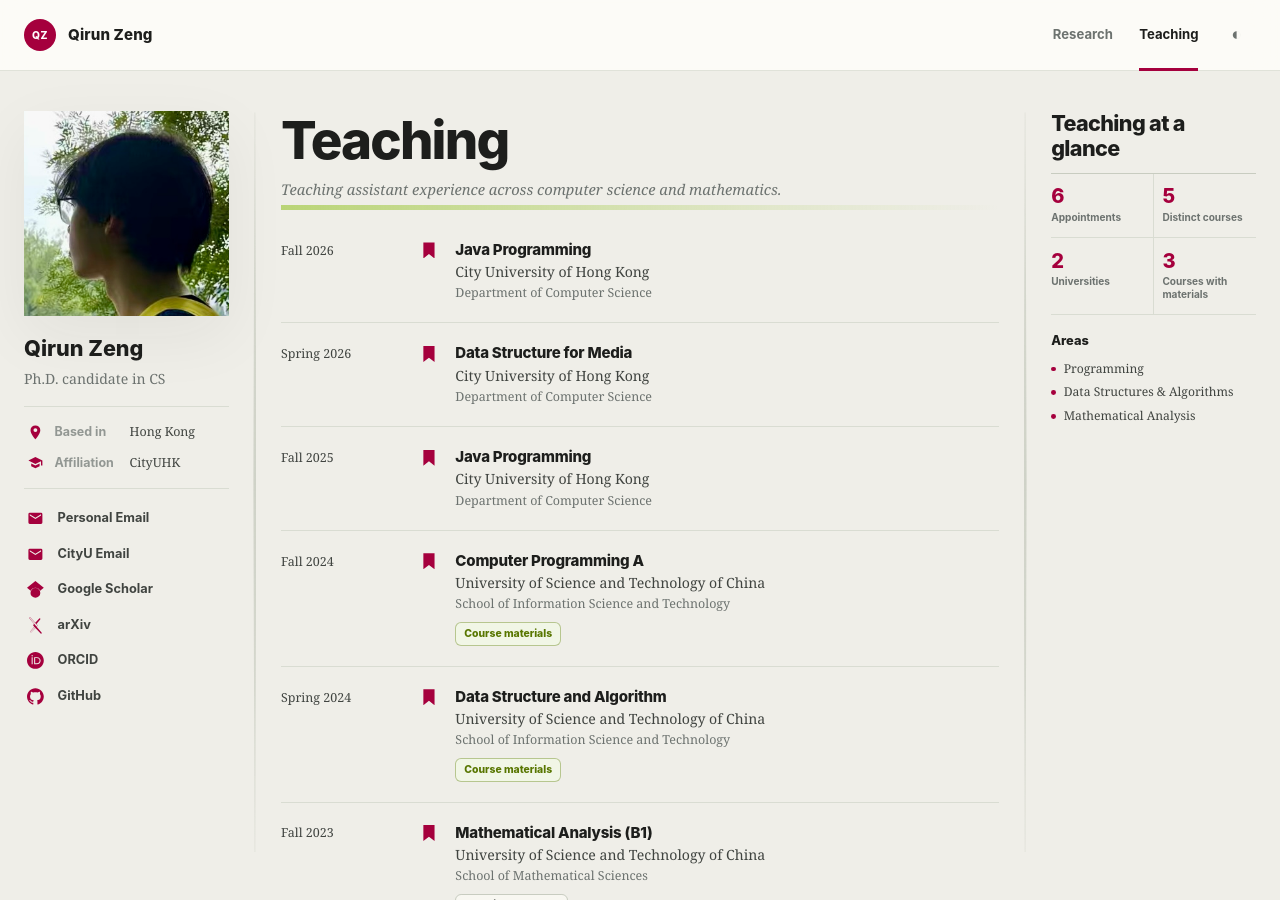
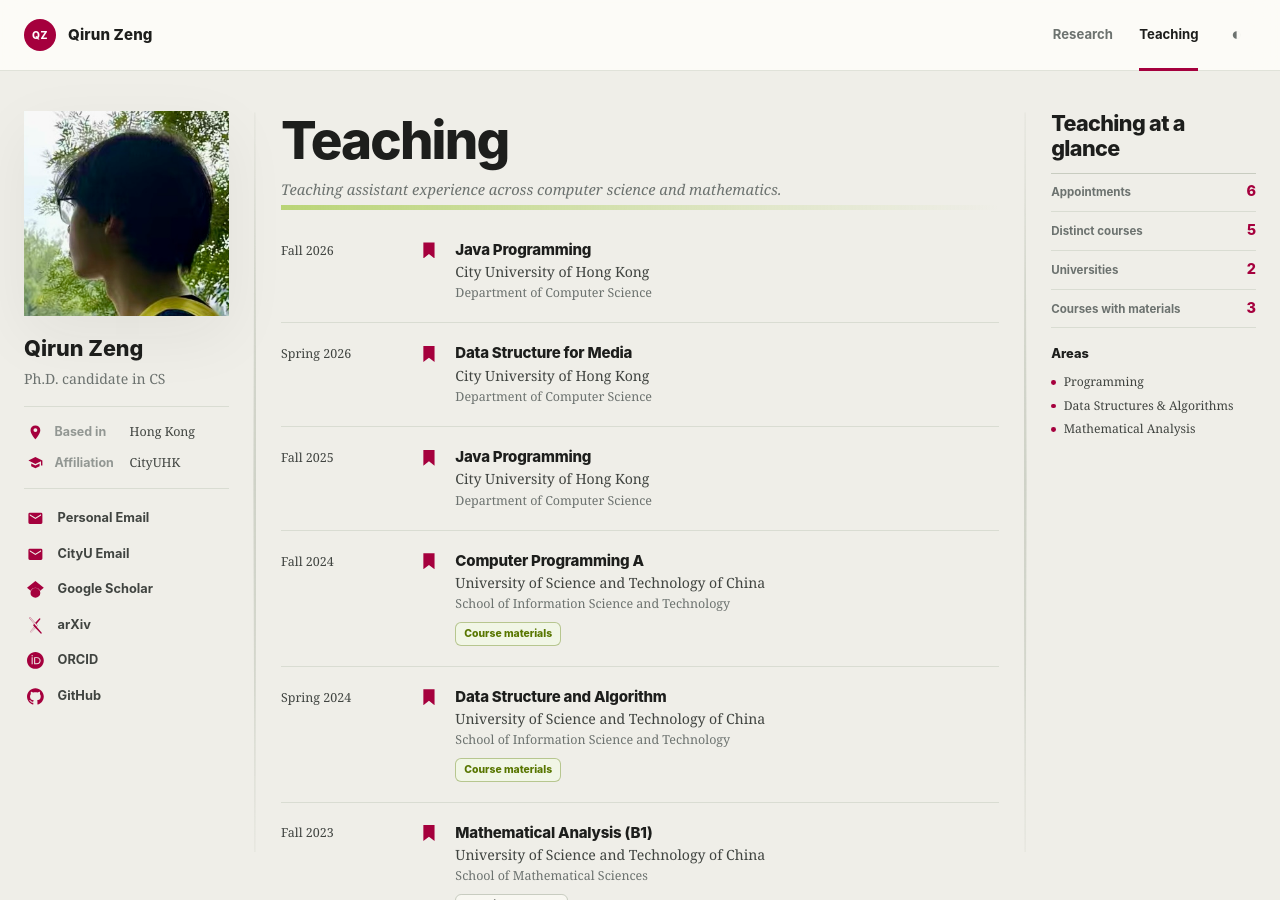
Before and after one commit to qirunzeng/qirunzeng.github.io, a Jekyll site: the page built from teaching.html, in a window 1280 px wide and 900 px high. Built offline with Jekyll 4.4.1, drawn with Linux system fonts in a browser that asks for light colours.

Commit message:
Simplify teaching metrics layout

```diff
--- a/assets/css/main.css
+++ b/assets/css/main.css
@@ -637,23 +637,16 @@ a {
 .rail-metrics {
   display: grid;
   margin: 0;
-  grid-template-columns: repeat(2, minmax(0, 1fr));
+  grid-template-columns: 1fr;
 }
 
 .rail-metrics div {
-  display: flex;
-  padding: 0.8rem 0;
-  flex-direction: column;
+  display: grid;
+  padding: 0.68rem 0;
+  align-items: baseline;
   border-bottom: 1px solid var(--line);
-}
-
-.rail-metrics div:nth-child(odd) {
-  padding-right: 0.55rem;
-  border-right: 1px solid var(--line);
-}
-
-.rail-metrics div:nth-child(even) {
-  padding-left: 0.55rem;
+  grid-template-columns: minmax(0, 1fr) auto;
+  gap: 0.75rem;
 }
 
 .rail-metrics dt,
@@ -662,19 +655,17 @@ a {
 }
 
 .rail-metrics dd {
-  order: -1;
   color: var(--wine);
   font-family: var(--sans);
-  font-size: 1.25rem;
+  font-size: 0.9rem;
   font-weight: 820;
   line-height: 1;
 }
 
 .rail-metrics dt {
-  margin-top: 0.28rem;
   color: var(--muted);
   font-family: var(--sans);
-  font-size: 0.63rem;
+  font-size: 0.72rem;
   font-weight: 700;
   line-height: 1.3;
 }
```
